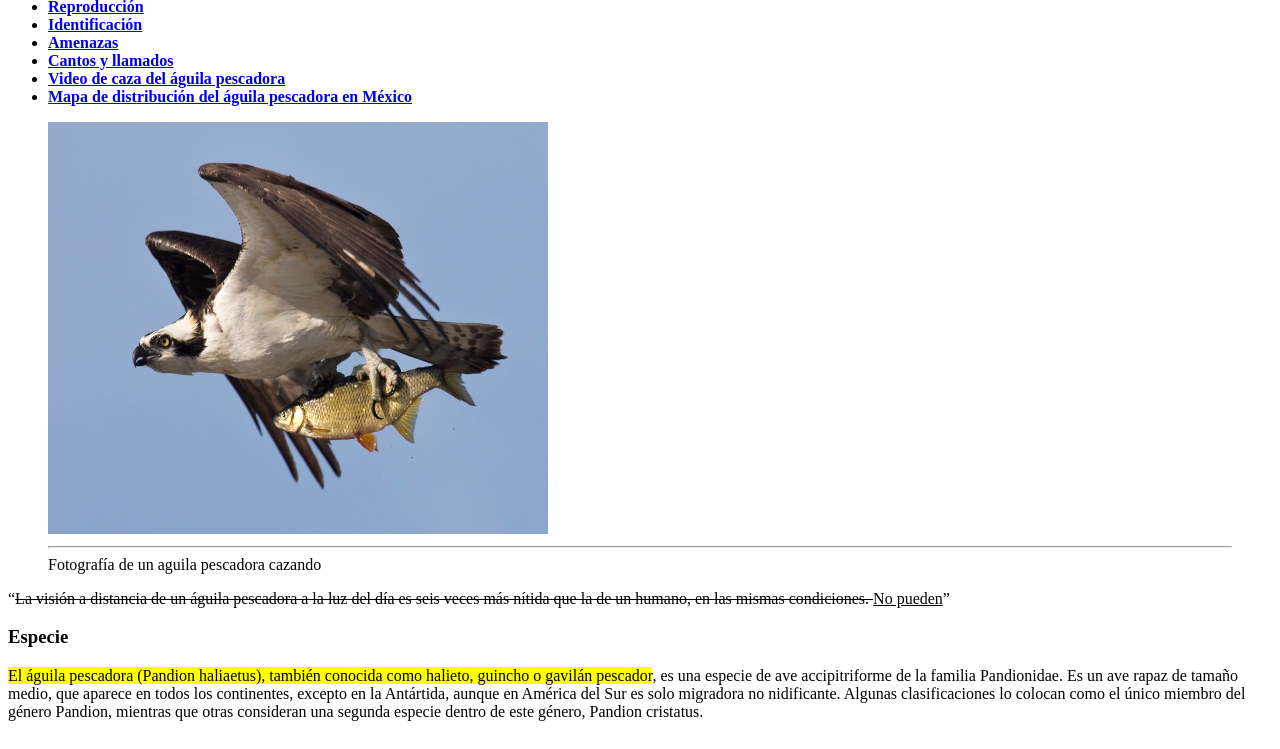
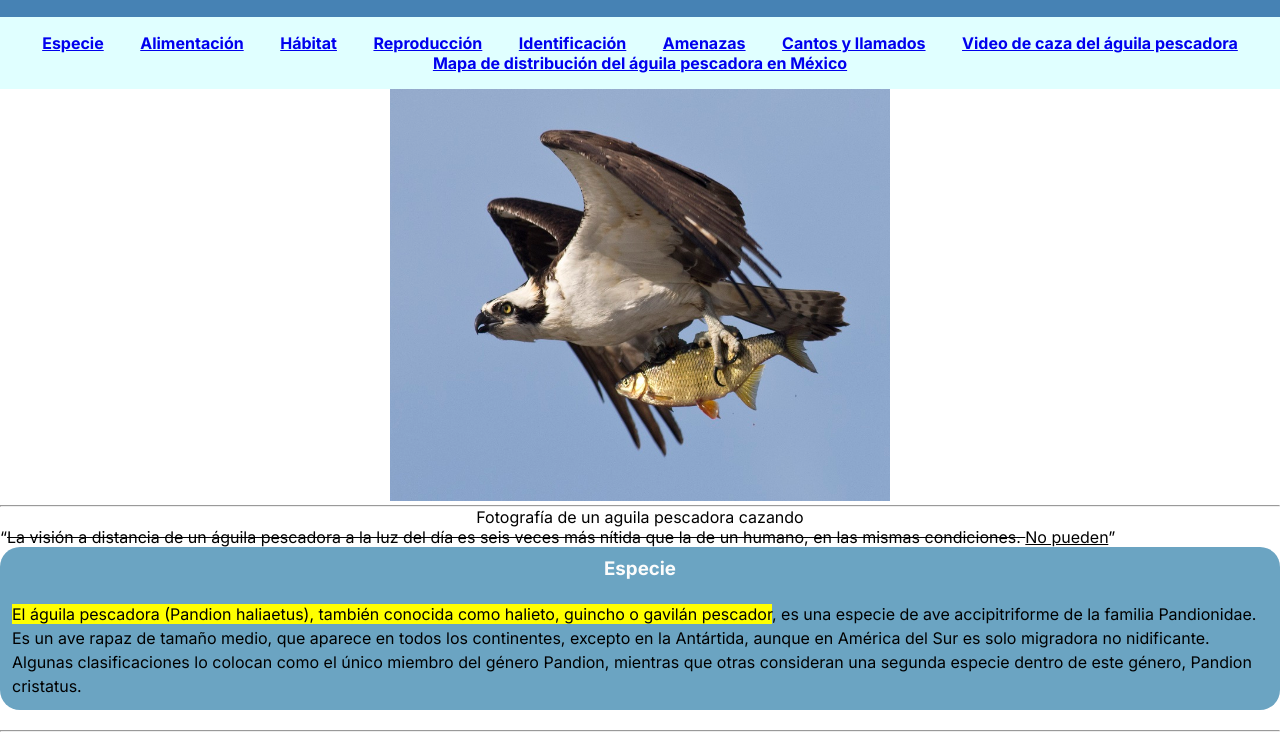
Before and after one commit to Eduardo563/Programacion-Web-IDS-2025, a plain HTML site: page Ejercicios/Unidad_2/01_Formatos_de_texto,colores,bordes.html in a window 1280 px wide. Shown: the part 183-932 px from the top of the page. Drawn offline with Linux system fonts and the light colour scheme; the site is published under a folder, as on GitHub Pages, so addresses that start at the root find nothing.

Commit message:
Actualizacion stylesheet

```diff
--- a/Ejercicios/Unidad_2/01_Formatos_de_texto,colores,bordes.html
+++ b/Ejercicios/Unidad_2/01_Formatos_de_texto,colores,bordes.html
@@ -3,7 +3,7 @@
 <head>
     <meta charset="UTF-8">
     <meta name="viewport" content="width=device-width, initial-scale=1.0">
-    <link rel="stylesheet" href="/Ejercicios/Unidad_2/Estilos/style.css">
+    <link rel="stylesheet" href="../Unidad_2/Estilos/style.css">
     <link rel="preconnect" href="https://fonts.googleapis.com">
     <link rel="preconnect" href="https://fonts.gstatic.com" crossorigin>
     <link href="https://fonts.googleapis.com/css2?family=Inter:ital,opsz,wght@0,14..32,100..900;1,14..32,100..900&family=Roboto:ital,wght@0,100..900;1,100..900&display=swap" rel="stylesheet">
```
